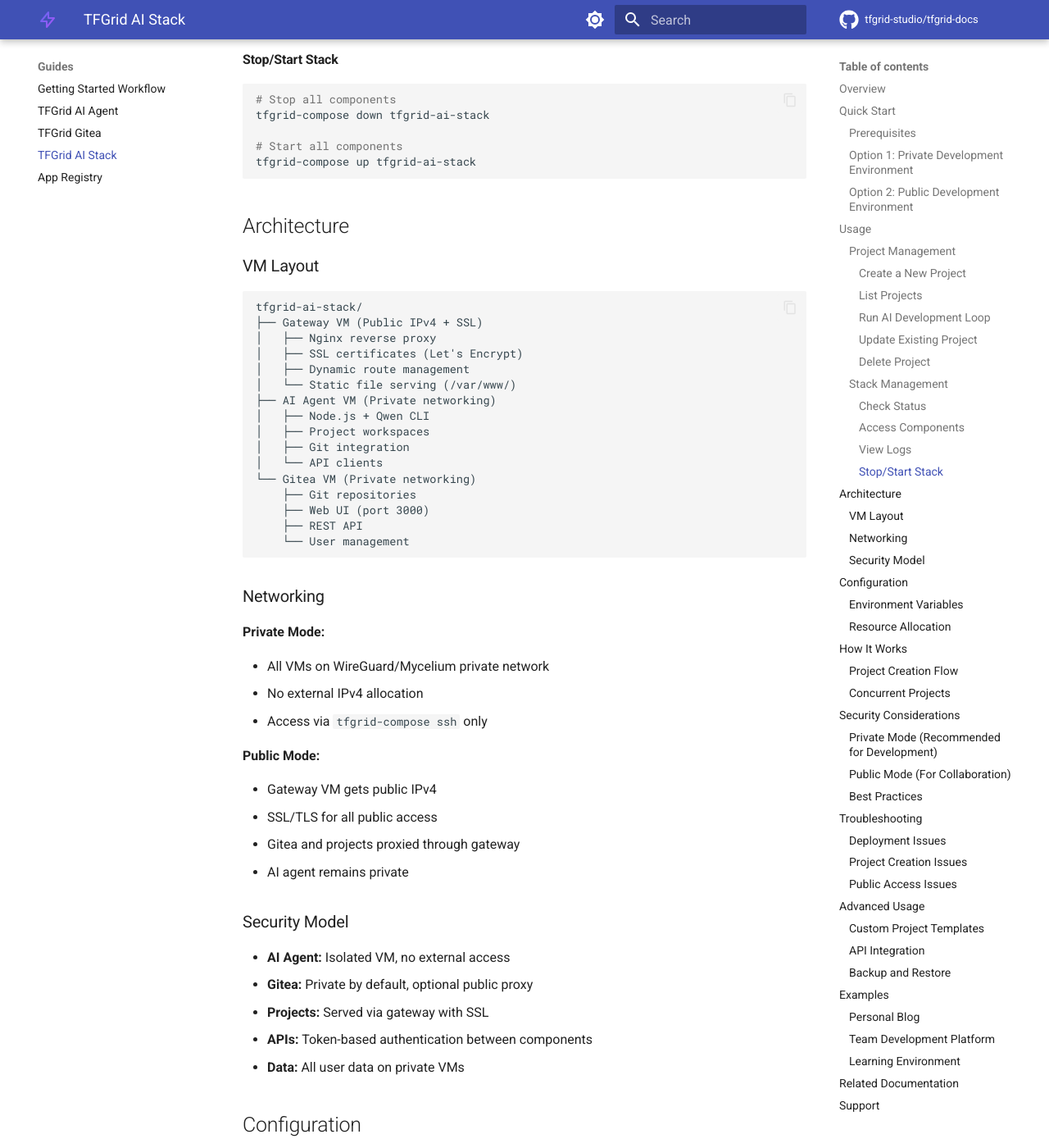
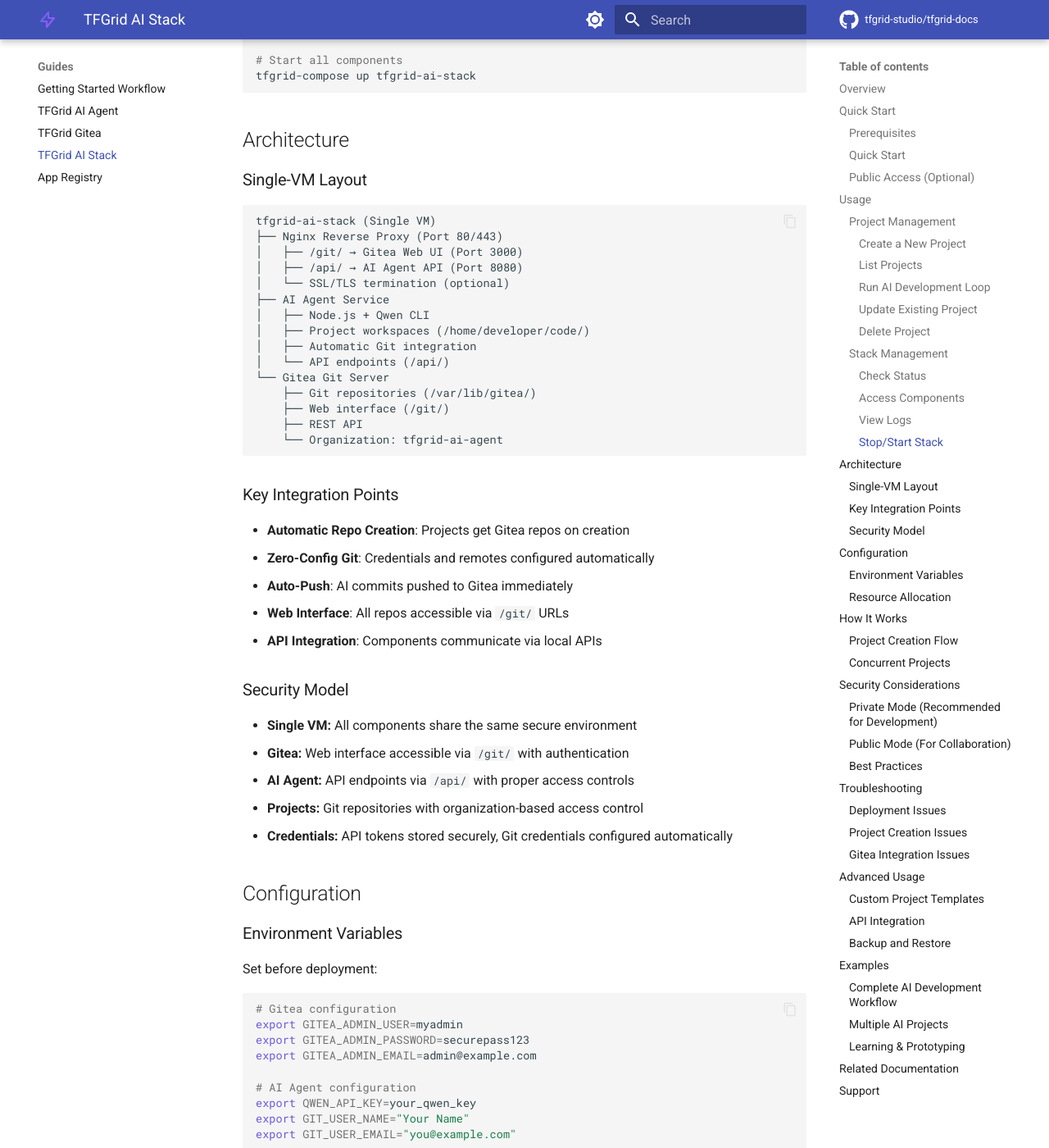
Before and after one commit to tfgrid-studio/tfgrid-docs, an MkDocs documentation site: the page built from docs/guides/tfgrid-ai-stack.md, in a window 1280 px wide and 1400 px high, scrolled down 3371 px. Shown: the whole window at 82% size. Built offline with MkDocs 1.6.1 and Material for MkDocs 9.7.7, drawn with Linux system fonts in a browser that asks for light colours; comment, search, counter and statistics services are not loaded; the version menu is left out; some of the changed text lies outside the part shown.

Commit message:
docs: Update TFGrid AI Stack guide to reflect single-VM architecture and simplified workflow

````diff
--- a/docs/guides/tfgrid-ai-stack.md
+++ b/docs/guides/tfgrid-ai-stack.md
@@ -4,15 +4,15 @@
 
 ## Overview
 
-The AI Gateway Stack provides a seamless, end-to-end development experience on ThreeFold Grid. Deploy a complete environment where AI generates code, stores it in Git repositories, and serves live websites - all with a single command.
+The AI Stack provides a seamless, end-to-end development experience on ThreeFold Grid. Deploy a complete environment where AI generates code, automatically creates Git repositories, and serves live websites - all with a single command.
 
 **Key Features:**
 
 - 🤖 **AI-Powered Development** - Integrated tfgrid-ai-agent for code generation
-- 🏝️ **Isolated Environment** - Secure, private VMs with no external access by default
-- 🌐 **Optional Public Access** - Gateway pattern for SSL-enabled public websites and Git UI
+- 🏝️ **Single-VM Deployment** - All components co-located on one secure VM
+- 🌐 **Automatic Git Hosting** - Gitea repositories created automatically for every project
 - 📦 **Project Management** - Create, manage, and deploy multiple projects concurrently
-- 🔒 **Flexible Privacy** - Private-only or public-facing deployments
+- 🔒 **Flexible Privacy** - Private development with optional public access
 - ⚡ **One-Command Setup** - Deploy complete stack in under 10 minutes
 
 ## Quick Start
@@ -22,43 +22,44 @@
 - TFGrid account with mnemonic configured
 - `tfgrid-compose` installed (available via app registry)
 
-### Option 1: Private Development Environment
+### Quick Start
 
-Deploy for personal development with internal access only:
+Deploy the complete AI development environment:
 
 ```bash
-# Search for the stack in registry
-tfgrid-compose search tfgrid-ai-stack
-
-# Deploy private stack
+# Deploy the stack
 tfgrid-compose up tfgrid-ai-stack
 
-# Get access information
-tfgrid-compose launch
+# Authenticate with Qwen AI
+tfgrid-compose login
+
+# Create your first AI project
+tfgrid-compose create "modern web application"
+
+# Monitor AI development progress
+tfgrid-compose monitor web-application
+
+# View project in Gitea web interface
+tfgrid-compose projects
 ```
 
-**Access:**
+**Access URLs:**
+- Gitea Git Interface: `http://your-ip/git/`
+- AI Projects: `http://your-ip/git/tfgrid-ai-agent/project-name/`
+- API Endpoints: `http://your-ip/api/`
 
-- AI Agent: `tfgrid-compose ssh ai-agent` (internal VM)
-- Gitea: `http://10.x.x.x:3000` (internal IP via WireGuard)
+### Public Access (Optional)
 
-### Option 2: Public Development Environment
-
-Deploy with public access for collaboration and live websites:
+For public access with SSL:
 
 ```bash
-# Deploy with custom domain
-tfgrid-compose up tfgrid-ai-stack --domain example.com
+# Deploy with domain
+tfgrid-compose up tfgrid-ai-stack --domain yourdomain.com
 
-# Initialize admin access
-tfgrid-compose init
+# Access via HTTPS
+# Gitea: https://yourdomain.com/git/
+# Projects: https://yourdomain.com/git/tfgrid-ai-agent/project-name/
 ```
-
-**Access:**
-
-- AI Agent: `tfgrid-compose ssh ai-agent` (internal only)
-- Gitea: `https://example.com/gitea` (public SSL)
-- Projects: `https://example.com/project-name` (public SSL)
 
 ## Usage
 
@@ -66,17 +67,14 @@
 
 #### Create a New Project
 ```bash
-# Select the AI agent app
-tfgrid-compose select ai-agent
-
-# Create project with AI
+# Create project with AI (automatically creates Gitea repo)
 tfgrid-compose create "modern portfolio website"
 
 # Output:
 # ✅ Project 'portfolio' created
-# 📝 Repository: https://example.com/gitea/repos/portfolio
-# 🌐 Live site: https://example.com/portfolio
-# 🤖 AI Agent: Ready for development
+# 📝 Repository: http://your-ip/git/tfgrid-ai-agent/portfolio/
+# 🌐 Gitea Web: http://your-ip/git/tfgrid-ai-agent/portfolio/
+# 🤖 AI Agent: Running (commits automatically pushed)
 ```
 
 #### List Projects
@@ -84,9 +82,10 @@
 tfgrid-compose projects
 
 # Output:
-# Projects:
-# - portfolio (https://example.com/portfolio) → https://example.com/gitea/repos/portfolio
-# - blog (https://example.com/blog) → https://example.com/gitea/repos/blog
+# 📁 portfolio
+#    Status: running
+#    🌐 Gitea: http://your-ip/git/tfgrid-ai-agent/portfolio/
+#    🏢 Organization: tfgrid-ai-agent
 ```
 
 #### Run AI Development Loop
@@ -157,49 +156,41 @@
 
 ## Architecture
 
-### VM Layout
+### Single-VM Layout
 
 ```
-tfgrid-ai-stack/
-├── Gateway VM (Public IPv4 + SSL)
-│   ├── Nginx reverse proxy
-│   ├── SSL certificates (Let's Encrypt)
-│   ├── Dynamic route management
-│   └── Static file serving (/var/www/)
-├── AI Agent VM (Private networking)
+tfgrid-ai-stack (Single VM)
+├── Nginx Reverse Proxy (Port 80/443)
+│   ├── /git/ → Gitea Web UI (Port 3000)
+│   ├── /api/ → AI Agent API (Port 8080)
+│   └── SSL/TLS termination (optional)
+├── AI Agent Service
 │   ├── Node.js + Qwen CLI
-│   ├── Project workspaces
-│   ├── Git integration
-│   └── API clients
-└── Gitea VM (Private networking)
-    ├── Git repositories
-    ├── Web UI (port 3000)
+│   ├── Project workspaces (/home/developer/code/)
+│   ├── Automatic Git integration
+│   └── API endpoints (/api/)
+└── Gitea Git Server
+    ├── Git repositories (/var/lib/gitea/)
+    ├── Web interface (/git/)
     ├── REST API
-    └── User management
+    └── Organization: tfgrid-ai-agent
 ```
 
-### Networking
+### Key Integration Points
 
-**Private Mode:**
-
-- All VMs on WireGuard/Mycelium private network
-- No external IPv4 allocation
-- Access via `tfgrid-compose ssh` only
-
-**Public Mode:**
-
-- Gateway VM gets public IPv4
-- SSL/TLS for all public access
-- Gitea and projects proxied through gateway
-- AI agent remains private
+- **Automatic Repo Creation**: Projects get Gitea repos on creation
+- **Zero-Config Git**: Credentials and remotes configured automatically
+- **Auto-Push**: AI commits pushed to Gitea immediately
+- **Web Interface**: All repos accessible via `/git/` URLs
+- **API Integration**: Components communicate via local APIs
 
 ### Security Model
 
-- **AI Agent:** Isolated VM, no external access
-- **Gitea:** Private by default, optional public proxy
-- **Projects:** Served via gateway with SSL
-- **APIs:** Token-based authentication between components
-- **Data:** All user data on private VMs
+- **Single VM:** All components share the same secure environment
+- **Gitea:** Web interface accessible via `/git/` with authentication
+- **AI Agent:** API endpoints via `/api/` with proper access controls
+- **Projects:** Git repositories with organization-based access control
+- **Credentials:** API tokens stored securely, Git credentials configured automatically
 
 ## Configuration
 
@@ -224,22 +215,14 @@
 
 ### Resource Allocation
 
-Default resources (customizable in `tfgrid-compose.yaml`):
+Single-VM deployment with all components co-located:
 
 ```yaml
+# tfgrid-compose.yaml
 resources:
-  gateway:
-    cpu: 2
-    memory: 4096  # 4GB
-    disk: 50      # 50GB
-  ai-agent:
-    cpu: 4
-    memory: 8192  # 8GB
-    disk: 100     # 100GB
-  gitea:
-    cpu: 2
-    memory: 4096  # 4GB
-    disk: 100     # 100GB
+  cpu: 8        # All components share resources
+  memory: 16384 # 16GB total
+  disk: 200     # 200GB storage
 ```
 
 ## How It Works
@@ -247,28 +230,24 @@
 ### Project Creation Flow
 
 1. **AI Code Generation**
+   - AI agent analyzes natural language requirements
+   - Generates complete project code with tests
+   - Validates code quality and functionality
 
-   - AI agent analyzes requirements
-   - Generates complete project code
-   - Tests and validates locally
+2. **Automatic Git Setup**
+   - Creates Gitea repository via API in `tfgrid-ai-agent` organization
+   - Configures Git credentials and remote automatically
+   - Pushes initial commit to Gitea
 
-2. **Git Repository Setup**
+3. **Continuous Development**
+   - AI agent runs iterative improvement loops
+   - Each code change committed and pushed to Gitea
+   - Real-time visibility in web interface
 
-   - Creates repository in Gitea via API
-   - Initializes with generated code
-   - Sets up proper Git configuration
-
-3. **Live Deployment**
-
-   - Copies code to gateway `/var/www/project-name/`
-   - Adds Nginx location block dynamically
-   - Reloads configuration without downtime
-
-1. **Access Provisioning**
-
-   - Returns repository URL for code access
-   - Returns live site URL for viewing
-   - Updates project registry
+4. **Web Interface Access**
+   - Repository accessible at `/git/tfgrid-ai-agent/project-name/`
+   - Full Git history and file browsing
+   - Issue tracking and documentation
 
 ### Concurrent Projects
 
@@ -354,32 +333,46 @@
 sudo -u git gitea admin user list
 ```
 
-### Public Access Issues
+### Gitea Integration Issues
 
-**SSL certificate fails:**
+**Repository not created:**
 ```bash
-# Check domain DNS
-nslookup example.com
+# Check Gitea API token
+tfgrid-compose exec tfgrid-ai-stack cat /opt/tfgrid-ai-stack/config/gitea.json
 
-# Verify gateway configuration
-tfgrid-compose ssh gateway
-cat /etc/nginx/sites-available/default
+# Test API connectivity
+curl -H "Authorization: token YOUR_TOKEN" http://localhost:3000/api/v1/user
 
-# Renew certificates
-tfgrid-compose exec gateway certbot renew
+# Check Gitea service status
+systemctl status gitea
 ```
 
-**Gitea not accessible:**
+**Git push fails:**
 ```bash
-# Check gateway proxy configuration
-tfgrid-compose ssh gateway
-cat /etc/nginx/conf.d/gitea.conf
+# Check Git remote configuration
+git remote -v
 
-# Test local Gitea access
-tfgrid-compose exec gitea curl localhost:3000
+# Verify credentials
+cat ~/.git-credentials
 
-# Reload nginx
-tfgrid-compose exec gateway nginx -t && nginx -s reload
+# Test Gitea connectivity
+curl http://localhost:3000/api/v1/version
+
+# Check repository exists
+curl http://localhost:3000/api/v1/repos/tfgrid-ai-agent/project-name
+```
+
+**Web interface not accessible:**
+```bash
+# Check Nginx configuration
+cat /etc/nginx/sites-available/ai-stack
+
+# Test Nginx config
+nginx -t
+
+# Check service status
+systemctl status nginx
+systemctl status gitea
 ```
 
 ## Advanced Usage
@@ -433,28 +426,46 @@
 
 ## Examples
 
-### Personal Blog
+### Complete AI Development Workflow
 ```bash
-tfgrid-compose up tfgrid-ai-stack --domain myblog.com
-tfgrid-compose create "personal blog with markdown support"
-# Access: https://myblog.com/blog and https://myblog.com/gitea
+# Deploy the full stack
+tfgrid-compose up tfgrid-ai-stack
+
+# Authenticate AI
+tfgrid-compose login
+
+# Create project (AI generates code + creates Git repo)
+tfgrid-compose create "e-commerce website with React"
+
+# Monitor AI development (code pushed to Gitea automatically)
+tfgrid-compose monitor e-commerce
+
+# View results in web interface
+# Gitea: http://your-ip/git/tfgrid-ai-agent/e-commerce/
+# All commits visible immediately
 ```
 
-### Team Development Platform
+### Multiple AI Projects
 ```bash
-tfgrid-compose up tfgrid-ai-stack --domain dev.team.com
-tfgrid-compose create "project management dashboard"
-tfgrid-compose create "API backend"
-tfgrid-compose create "mobile app frontend"
-# Multiple projects accessible via sub-paths
+# Run multiple AI agents simultaneously
+tfgrid-compose create "frontend dashboard"
+tfgrid-compose create "backend API"
+tfgrid-compose create "mobile app"
+
+# All projects get automatic Git repos
+tfgrid-compose projects
+# Shows all projects with Gitea URLs
 ```
 
-### Learning Environment
+### Learning & Prototyping
 ```bash
-tfgrid-compose up tfgrid-ai-stack  # Private mode
-tfgrid-compose create "React tutorial project"
-tfgrid-compose create "Node.js API example"
-# Safe learning environment with full Git history
+# Safe environment for experimentation
+tfgrid-compose create "machine learning prototype"
+tfgrid-compose create "blockchain smart contract"
+tfgrid-compose create "IoT dashboard"
+
+# Full Git history and web interface for each
+# No setup required - just describe what you want
 ```
 
 ## Related Documentation
````
